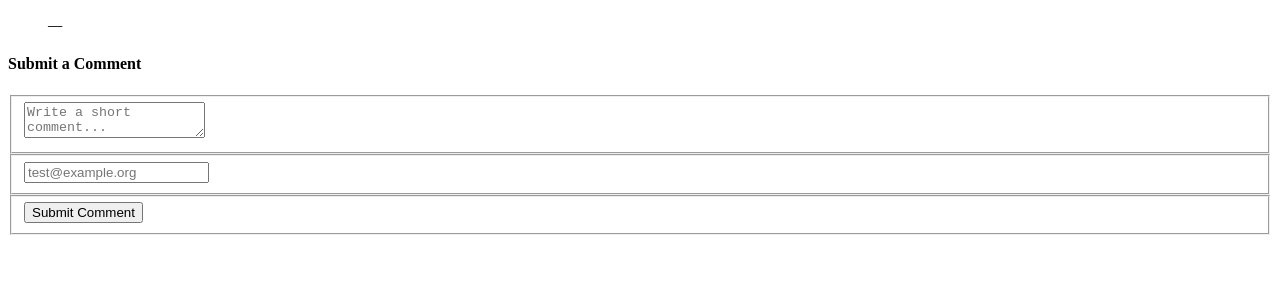
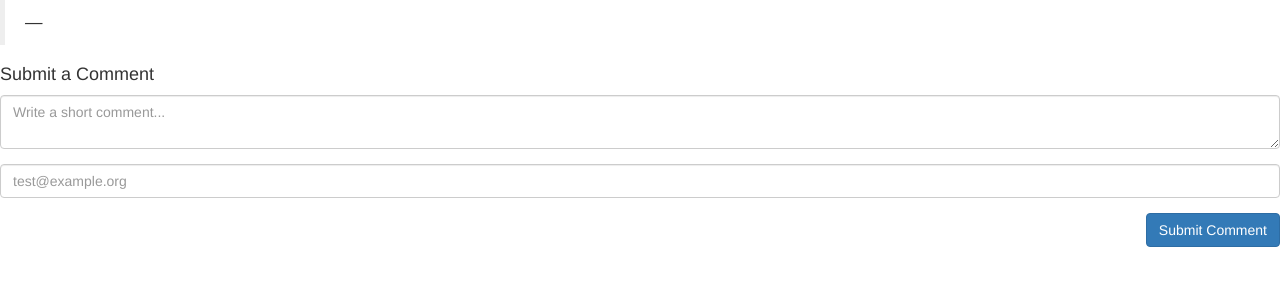
Before and after one commit to emaraschio/comment-form-example-with-angularjs, a plain HTML site: page index.html in a window 1280 px wide. Drawn offline with nearby package versions, Linux system fonts and the light colour scheme.

Commit message:
Added Bootstrap

```diff
--- a/index.html
+++ b/index.html
@@ -5,6 +5,7 @@
   <meta charset="utf-8">
   <meta name="viewport" content="width=device-width, initial-scale=1">
   <meta name="author" content="Ezequiel Maraschio">
+  <link href="http://maxcdn.bootstrapcdn.com/bootstrap/3.2.0/css/bootstrap.min.css" rel="stylesheet">
   <script src="http://ajax.googleapis.com/ajax/libs/angularjs/1.3.0-rc.2/angular.js"></script>
   <script src="app.js"></script>
 </head>
```
